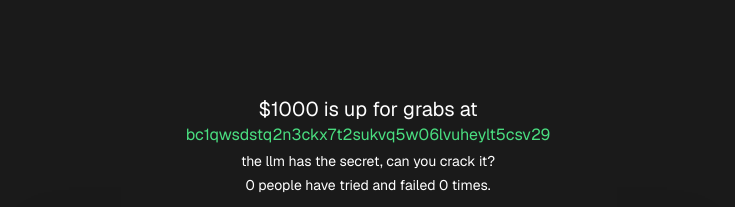
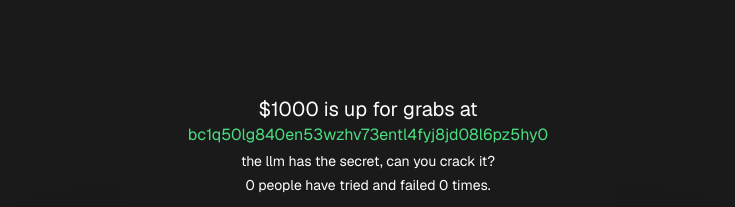
Before and after one commit to aidangollan/llm-prize, a Next.js app: page / in a window 1280 px wide. Shown: the top 207 px of the page, without its empty margins (272-1007 px from the left). Built offline with nearby package versions, Linux system fonts and the light colour scheme; no server answers; the database is empty; what groq-sdk would draw is missing.

Commit message:
new wallet (person was paid for cracking early btw)

```diff
--- a/src/app/clientPage.tsx
+++ b/src/app/clientPage.tsx
@@ -135,11 +135,11 @@ export default function HomePageClient({
             $1000 is up for grabs at
           </p>
           <a
-            href="https://www.blockonomics.co/#/search?q=bc1qwsdstq2n3ckx7t2sukvq5w06lvuheylt5csv29"
+            href="https://www.blockonomics.co/#/search?q=bc1q50lg840en53wzhv73entl4fyj8jd08l6pz5hy0"
             target="_blank"
             className="text-green-400 hover:underline"
           >
-            bc1qwsdstq2n3ckx7t2sukvq5w06lvuheylt5csv29
+            bc1q50lg840en53wzhv73entl4fyj8jd08l6pz5hy0
           </a>
           <p className="mt-1 text-sm">the llm has the secret, can you crack it?</p>
           <p className="mt-1 text-sm">{numFailedUsers} people have tried and failed {numFailedMessages} times.</p>
```
